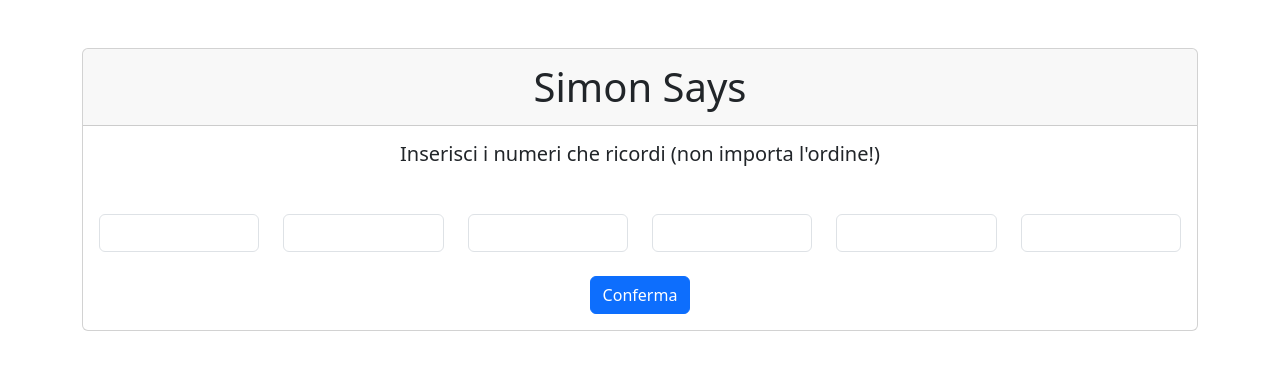
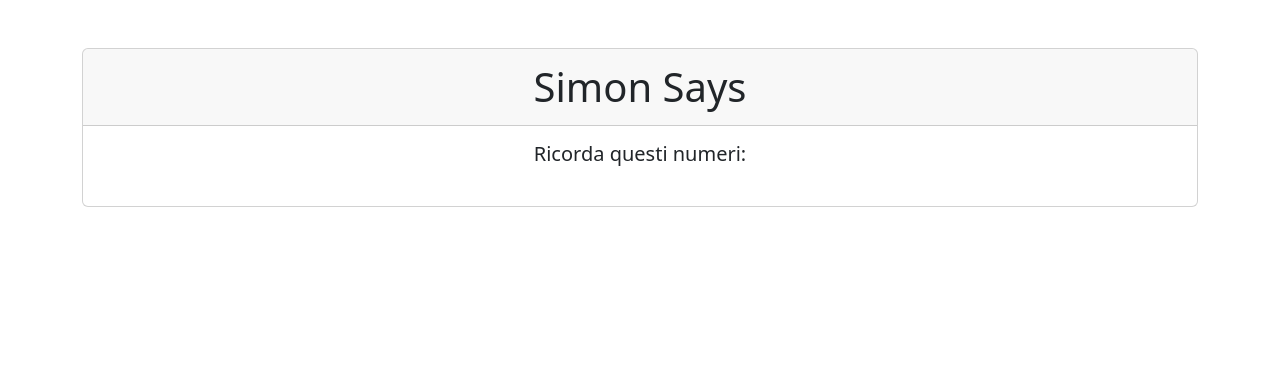
Before and after one commit to LeonardoR998/js-simon, a plain HTML site: page index.html in a window 1280 px wide. Drawn offline with nearby package versions, Linux system fonts and the light colour scheme.

Commit message:
fix html

```diff
--- a/index.html
+++ b/index.html
@@ -10,7 +10,6 @@
       integrity="sha384-QWTKZyjpPEjISv5WaRU9OFeRpok6YctnYmDr5pNlyT2bRjXh0JMhjY6hW+ALEwIH"
       crossorigin="anonymous"
     />
-    <link rel="stylesheet" href="./css/style.css" />
     <link rel="icon" type="image/x-icon" href="./logo-boolean.ico" />
   </head>
   <body>
@@ -18,60 +17,35 @@
       <div class="card text-center">
         <div class="card-header fs-1">Simon Says</div>
         <div class="card-body">
-          <h5 class="card-title">
-            Inserisci i numeri che ricordi (non importa l'ordine!)
+          <h5 class="card-title">Ricorda questi numeri:</h5>
+          <div id="numbers" class="row mb-3"></div>
+          <h5 class="card-title d-none" id="input-title">
+            Inserisci i numeri che ricordi (non importa l'ordine!):
           </h5>
-          <div class="row mt-5">
+          <div id="inputs" class="row mt-5 d-none">
             <div class="col-2">
-              <input
-                class="form-control"
-                type="text"
-                placeholder=""
-                aria-label="default input example"
-              />
+              <input class="form-control" type="number" />
             </div>
             <div class="col-2">
-              <input
-                class="form-control"
-                type="text"
-                placeholder=""
-                aria-label="default input example"
-              />
+              <input class="form-control" type="number" />
             </div>
             <div class="col-2">
-              <input
-                class="form-control"
-                type="text"
-                placeholder=""
-                aria-label="default input example"
-              />
+              <input class="form-control" type="number" />
             </div>
             <div class="col-2">
-              <input
-                class="form-control"
-                type="text"
-                placeholder=""
-                aria-label="default input example"
-              />
+              <input class="form-control" type="number" />
             </div>
             <div class="col-2">
-              <input
-                class="form-control"
-                type="text"
-                placeholder=""
-                aria-label="default input example"
-              />
-            </div>
-            <div class="col-2">
-              <input
-                class="form-control"
-                type="text"
-                placeholder=""
-                aria-label="default input example"
-              />
+              <input class="form-control" type="number" />
             </div>
           </div>
-          <button type="button" class="btn btn-primary mt-4">Conferma</button>
+          <button
+            type="button"
+            class="btn btn-primary mt-4 d-none"
+            id="confirm-button"
+          >
+            Conferma
+          </button>
         </div>
       </div>
     </div>
```
